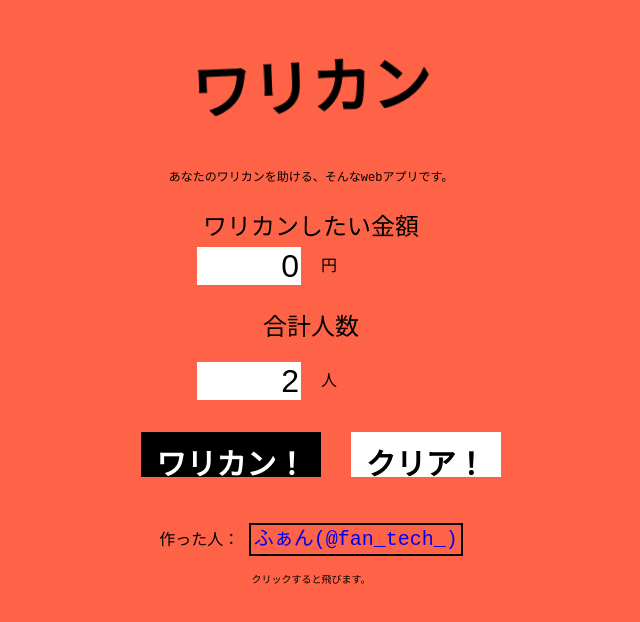
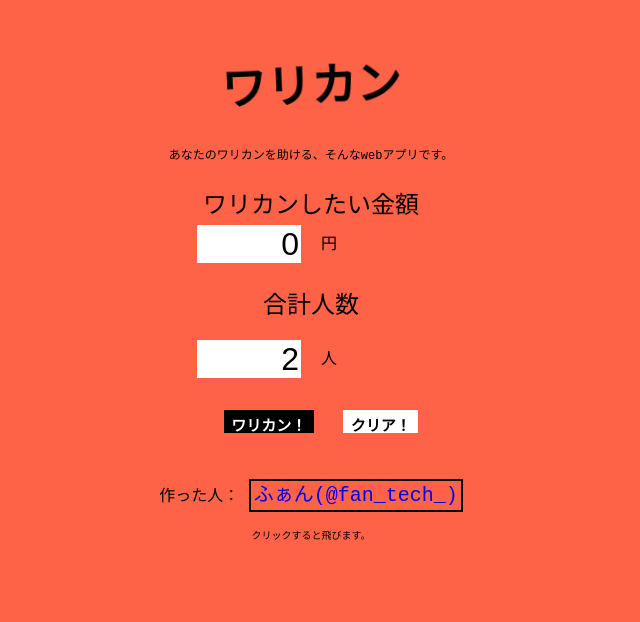
Before and after one commit to fan-tech/warikan, a plain HTML site: page index.html in a window 1280 px wide. Shown: the whole page, without its empty margins (329-969 px from the left). Drawn offline with Linux system fonts and the light colour scheme; a web font is replaced by a local one.

Commit message:
CSSとJSを少し整理しました。

```diff
--- a/css/style.css
+++ b/css/style.css
@@ -1,5 +1,5 @@
 body {
-  margin: 0;
+  margin: 50px;
   font-family: monospace;
   text-align: center;
   background-color: tomato;
@@ -9,7 +9,7 @@ body {
 /* ヘッダー */
 h1 {
   font-family: "Nikukyu";
-  font-size: 60px;
+  font-size: 45px;
   transform: rotate(0deg);
   animation-duration: 2s;
   animation-name: yurayura;
@@ -133,8 +133,8 @@ textarea {
 	    -ms-user-select: none;
 	        user-select: none;
 
-  height: 30px;
-  font-size: 30px;
+  height: 15px;
+  font-size:15px;
   margin: 20px;
   cursor: pointer;
 }
@@ -152,8 +152,8 @@ textarea {
 	    -ms-user-select: none;
 	        user-select: none;
 
-  height: 30px;
-  font-size: 30px;
+  height: 15px;
+  font-size: 15px;
   cursor: pointer;
 
 
--- a/js/main.js
+++ b/js/main.js
@@ -31,6 +31,9 @@ document.getElementById("warikan-btn").addEventListener("click", function(e) {
   const totalMoneyForm = document.getElementById("total-money-form").value;
   const totalPeopleForm = document.getElementById("total-people-form").value;
 
+  const IntMoney = Number(totalMoneyForm);
+  const IntPeople = Number(totalPeopleForm );
+
   NaN_check1(totalMoneyForm);
   NaN_check2(totalPeopleForm);
 
@@ -46,11 +49,11 @@ document.getElementById("warikan-btn").addEventListener("click", function(e) {
     flag = 0;
   } else if (totalPeopleForm === "0") {
     window.alert("「.」の含まれていない1以上の整数を入れてください。");
-  } else if (totalMoneyForm === "0" ) {
+  } else if (totalMoneyForm === "0") {
     window.alert("「.」の含まれていない1以上の整数を入れてください。");
   } else if (NaN_check1(totalMoneyForm) === false || NaN_check2(totalPeopleForm) === false) {
     window.alert("1以上の半角数字を入力してください。");
-  }  else if(Number.isInteger(totalPeopleForm) && Number.isInteger(totalMoneyForm)){
+  } else if (Number.isInteger(IntMoney)  && Number.isInteger(IntPeople)){
 
     let resultHitori = 0;
     let resultNokori = 0;
@@ -58,6 +61,7 @@ document.getElementById("warikan-btn").addEventListener("click", function(e) {
     resultHitori = Math.floor(
       parseInt(totalMoneyForm) / parseInt(totalPeopleForm)
     );
+
 
     resultNokori = parseInt(totalMoneyForm) % parseInt(totalPeopleForm);
 
```
